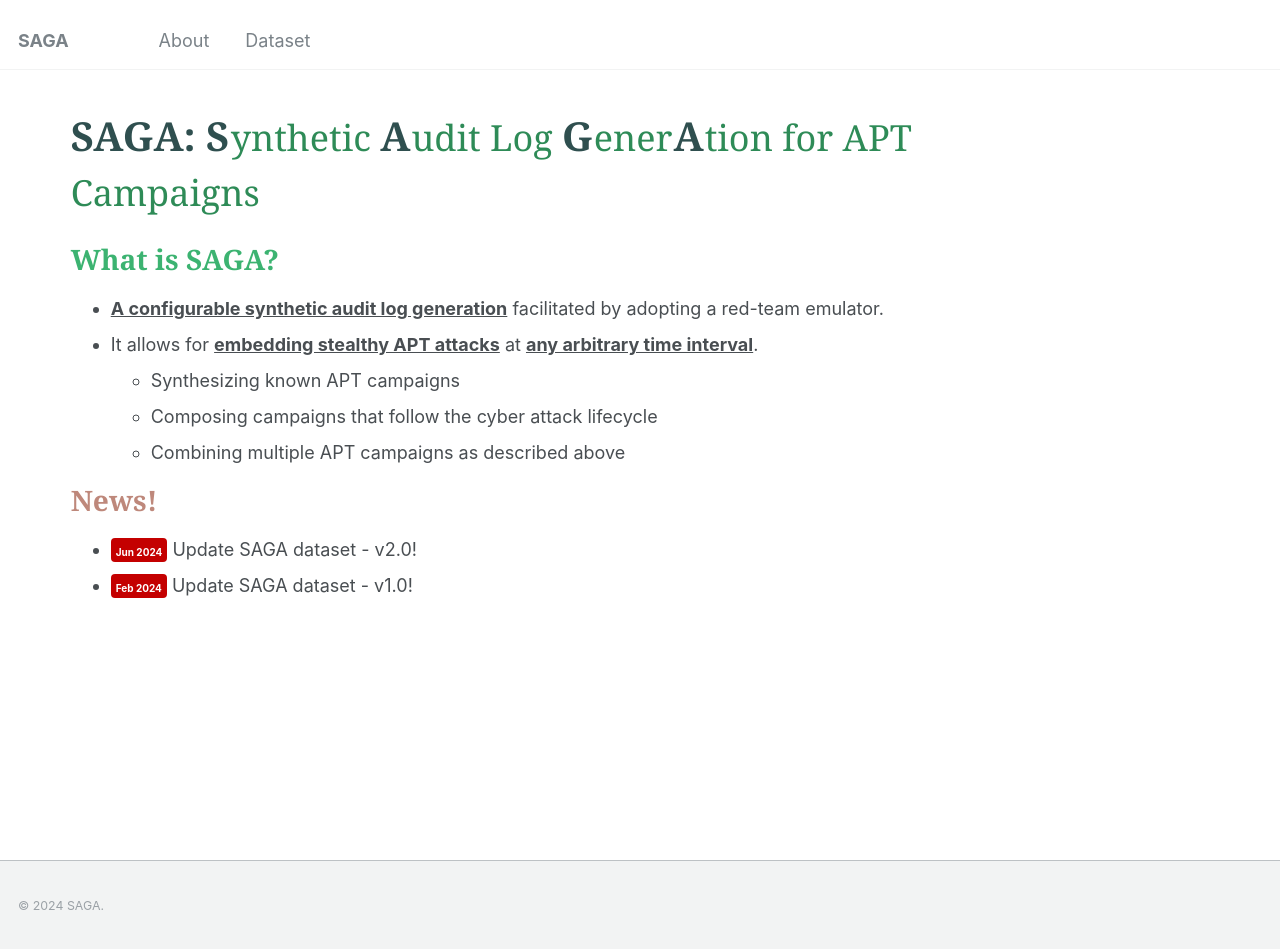
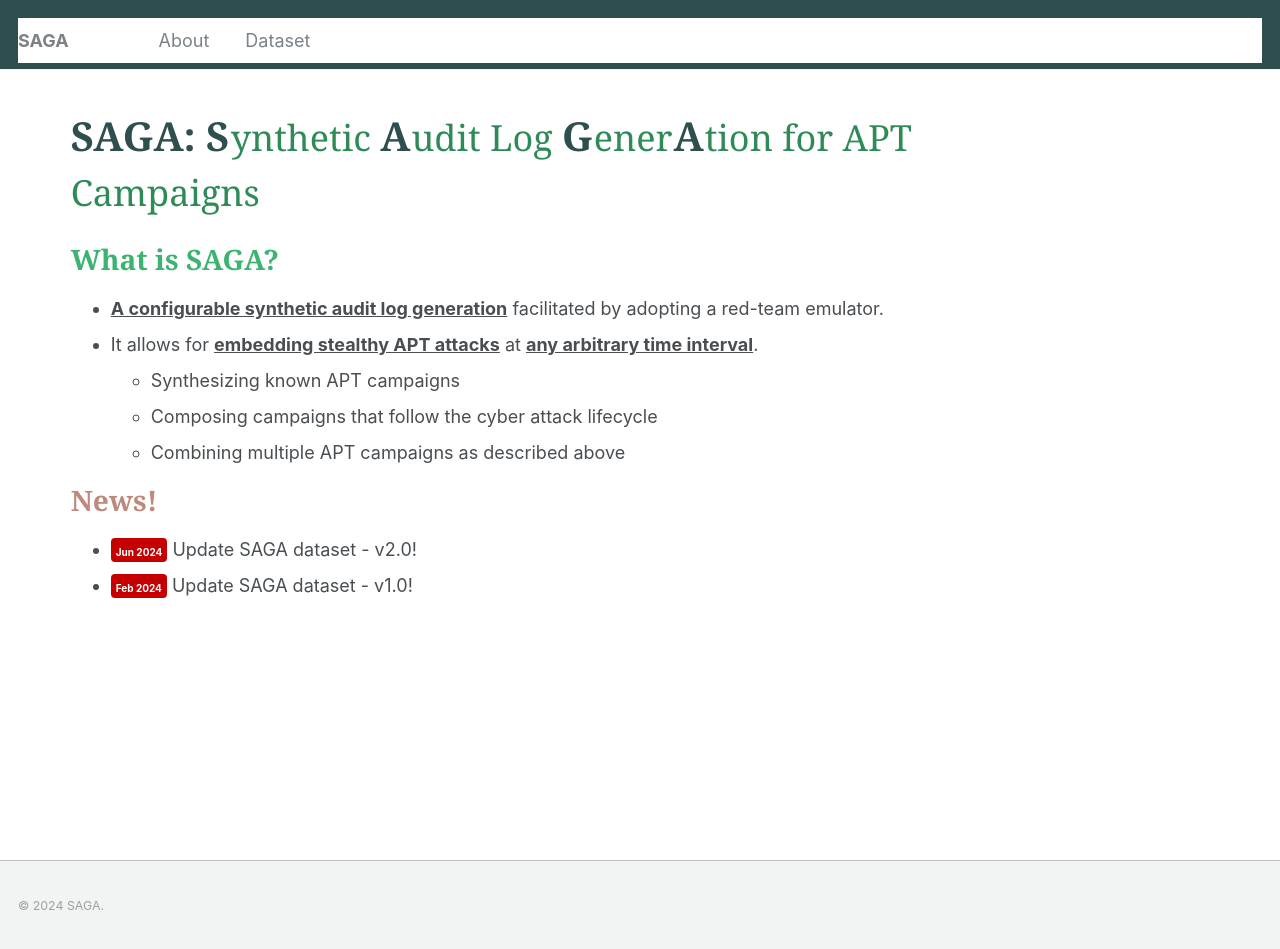
Before and after one commit to saga-tw/saga-tw.github.io, a Jekyll site: the page built from _pages/about.md, in a window 1280 px wide and 951 px high. Built offline with Jekyll 4.4.1, drawn with Linux system fonts in a browser that asks for light colours.

Commit message:
Update _masthead.scss

```diff
--- a/_sass/_masthead.scss
+++ b/_sass/_masthead.scss
@@ -4,7 +4,7 @@
 
 .masthead {
   position: fixed;
-  background: white;
+  background: #2F4F4F;
   border-bottom: 1px solid $border-color;
   height: $masthead-height;
   top: 0;
```
